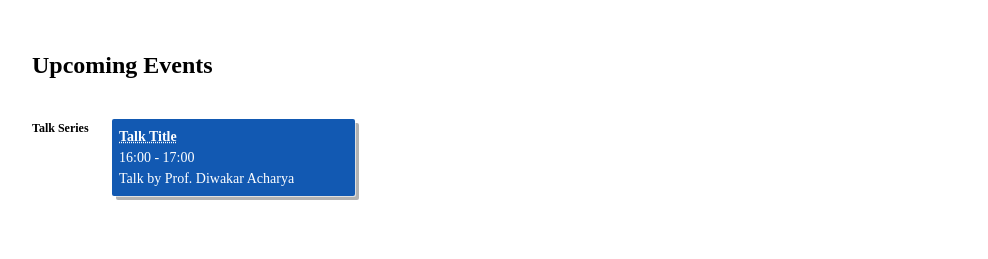
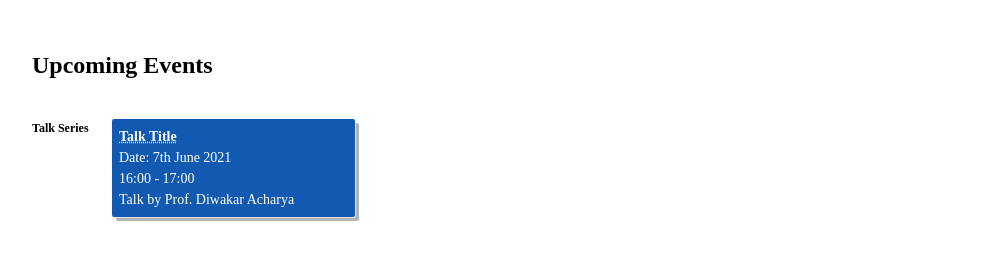
Before and after one commit to ounepalsociety/ounepalsociety.github.io, a plain HTML site: page index.html in a window 1280 px wide. Shown: the part 173-432 px from the top of the page, without its empty margins (58-1046 px from the left). Drawn offline with Linux system fonts and the light colour scheme.

Commit message:
new change

```diff
--- a/index.html
+++ b/index.html
@@ -196,8 +196,8 @@ hr {
     <h2 class="time-slot" style="grid-row: time-0800;">Talk Series</h2>
     <div class="session session-1 track-1" style="grid-column: track-1; grid-row: time-0800 / time-0900;">
       <h3 class="session-title"><a href="#">Talk Title</a></h3>
+      <span class="session-track">Date: 7th June 2021</span>
       <span class="session-time">16:00 - 17:00</span>
-      <!-- <span class="session-track">Track: 1</span> -->
       <span class="session-presenter">Talk by Prof. Diwakar Acharya</span>
     </div>
   </div>
```
